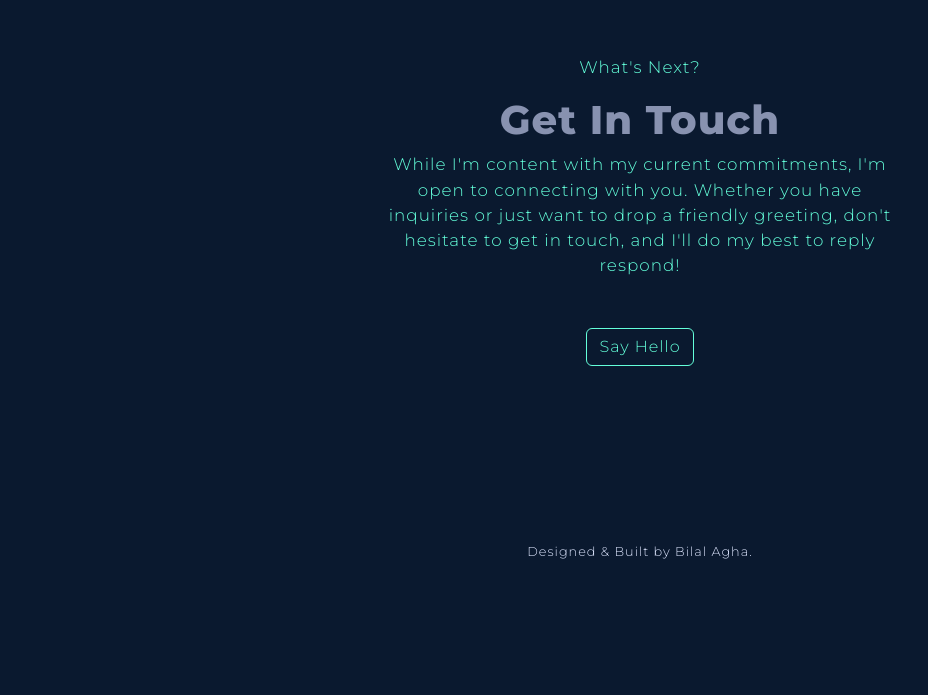
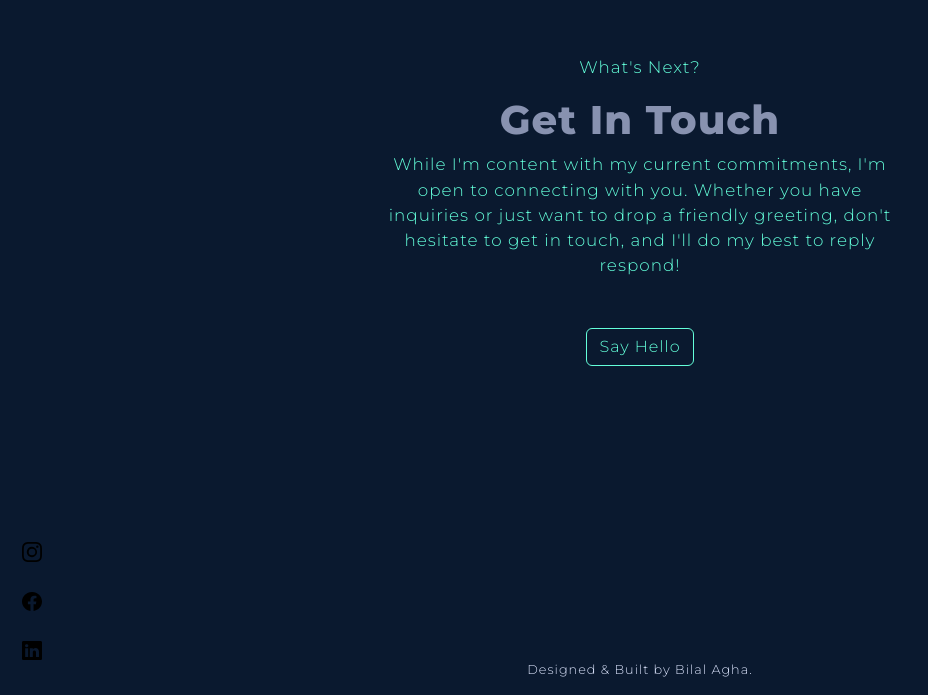
Before and after one commit to agha-byte/Portfolio, a plain HTML site: page index.html in a window 1280 px wide. Shown: the part 2384-3079 px from the top of the page, without its empty margins (0-928 px from the left). Before the commit the page ends 2962 px from the top, so only its background shows below. Drawn offline with nearby package versions, Linux system fonts and the light colour scheme.

Commit message:
Designed Scoials panel

```diff
--- a/index.html
+++ b/index.html
@@ -100,6 +100,17 @@
       <a class="btn btn-outline-light" id="hello-btn">Say Hello</a>
   </div>
 
+  <!-----Socials section----->
+  <div class = "social-container">
+
+      <img src = "./assets/instagram.svg", alt = "instagram logo">
+
+      <img src ="assets/facebook.svg", alt = "facebook logo">
+
+      <img src = "assets/linkedin.svg", alt = "linkdn logo">
+
+
+  </div>
   <!--Footer Section-->
   <div class = "container footer-container">
     <p class = "lead">Designed & Built by Bilal Agha.</p>
--- a/style.css
+++ b/style.css
@@ -172,6 +172,21 @@ body {
     }
 
 }
+/***********coding socials************/
+.social-container {
+    display: grid;
+    justify-items: center;
+    width: 5%;
+    row-gap: 30px;
+    grid-template: 1fr 1fr 1fr / 1fr;
+
+
+}
+.social-container img {
+    width: 30%;
+    object-fit: cover;
+
+}
 /******codding Footer********/
 .footer-container * {
     font-family: 'Montserrat', sans-serif;
```
Also changed, not shown: assets/Facebook_Logo_2023.png (added), assets/facebook.svg (added), assets/instagram-1581266.jpg (added), assets/instagram.svg (added), assets/linkedin-icon.png (added), assets/linkedin.svg (added).
